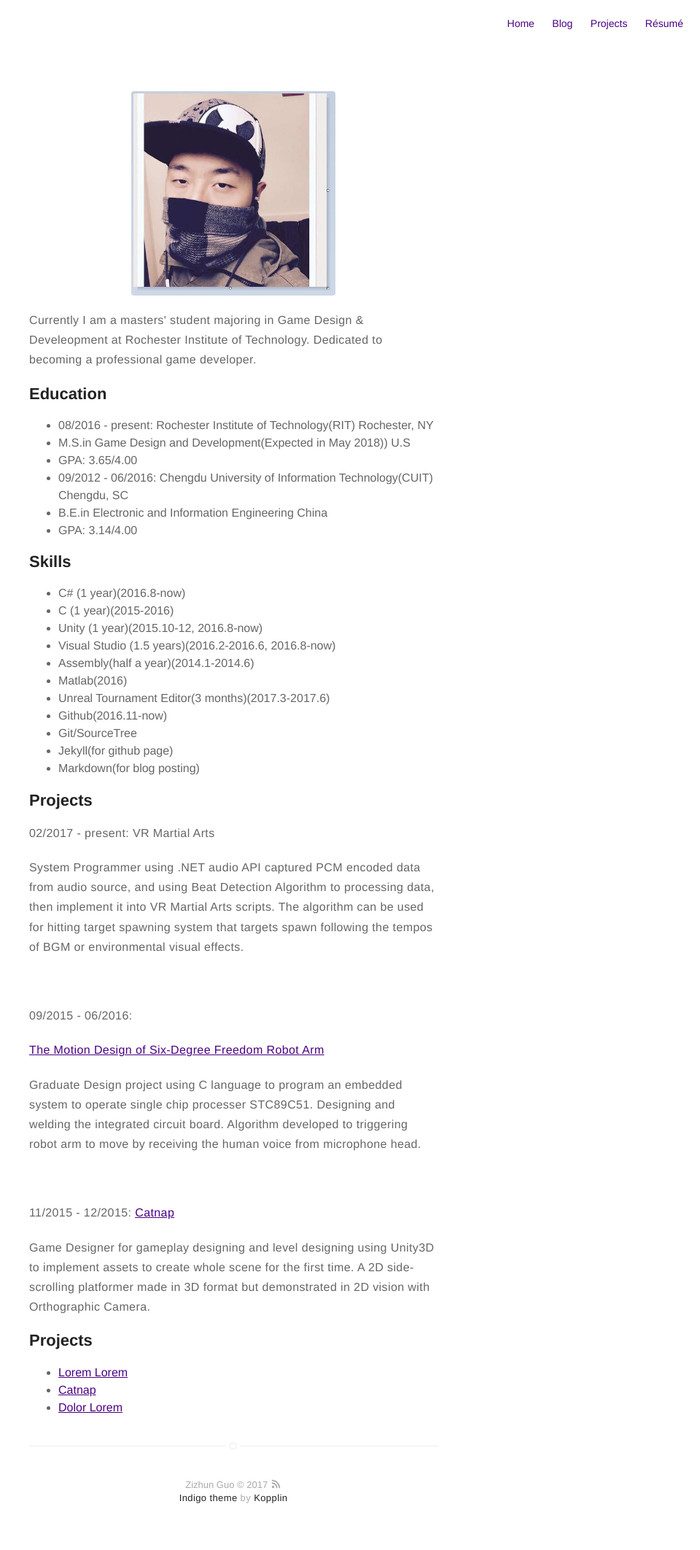
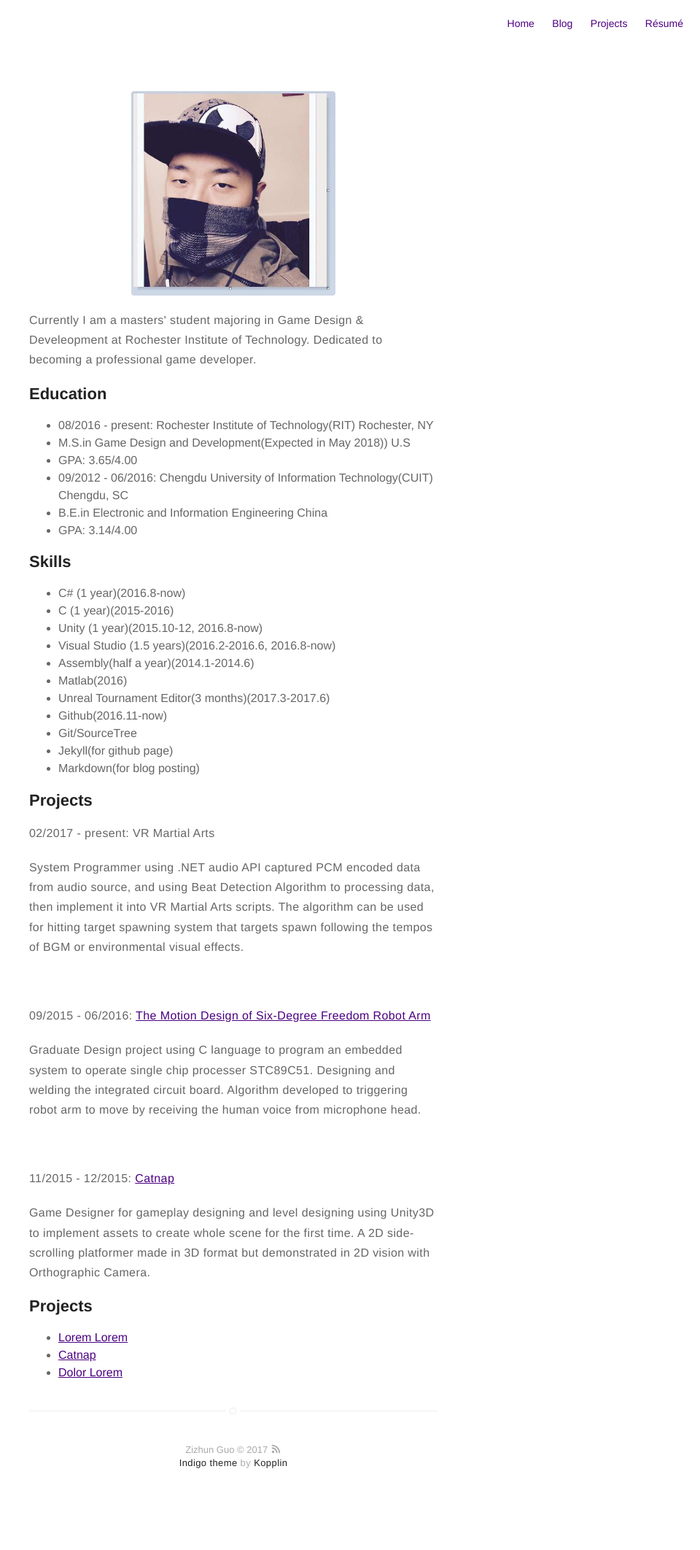
Before and after one commit to zizhGuo/zizhGuo.github.io, a Jekyll site: the page built from about.md, in a window 1280 px wide. Shown: the whole page at 73% size, without its empty margins (320-1280 px from the left). Built offline with Jekyll 4.4.1, drawn with Linux system fonts in a browser that asks for light colours; after the commit the page ends 2077 px from its top, so only the background shows below that.

Commit message:
fix link title bugs

```diff
--- a/about.md
+++ b/about.md
@@ -38,7 +38,7 @@
 <p>System Programmer using .NET audio API captured PCM encoded data from audio source, and using Beat Detection Algorithm to processing data, then implement it into VR Martial Arts scripts. The algorithm can be used for hitting target spawning system that targets spawn following the tempos of BGM or environmental visual effects. </p>
 
 <p><br /></p>
-<p>09/2015 - 06/2016: </p><a href="https://youtu.be/P91Bkuq6pZ8/">The Motion Design of Six-Degree Freedom Robot Arm </a>
+<p>09/2015 - 06/2016:   <a href="https://youtu.be/P91Bkuq6pZ8/">The Motion Design of Six-Degree Freedom Robot Arm </a></p>
 <p>Graduate Design project using C language to program an embedded system to operate single chip processer STC89C51. Designing and welding the integrated circuit board. Algorithm developed to triggering robot arm to move by receiving the human voice from microphone head. </p>
 
 <p><br /></p>
```
